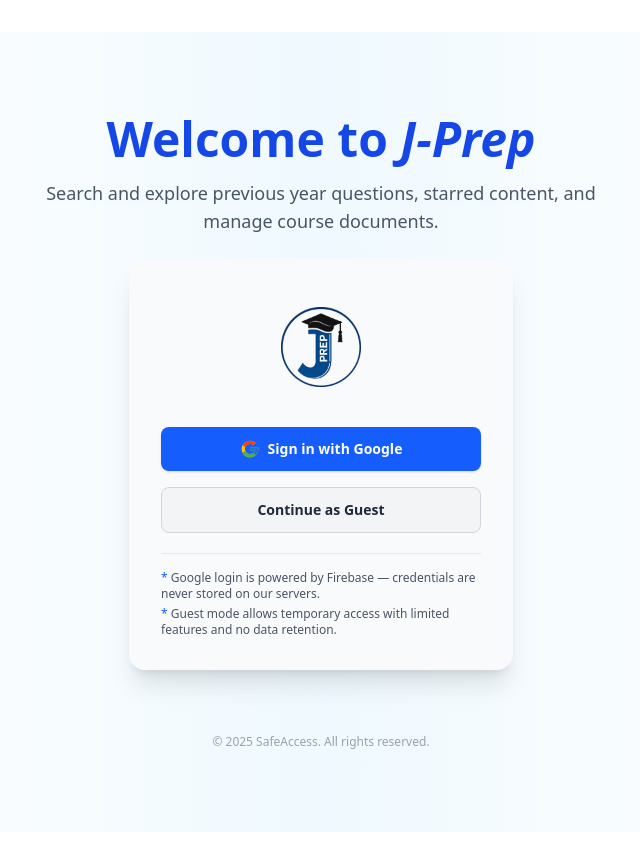
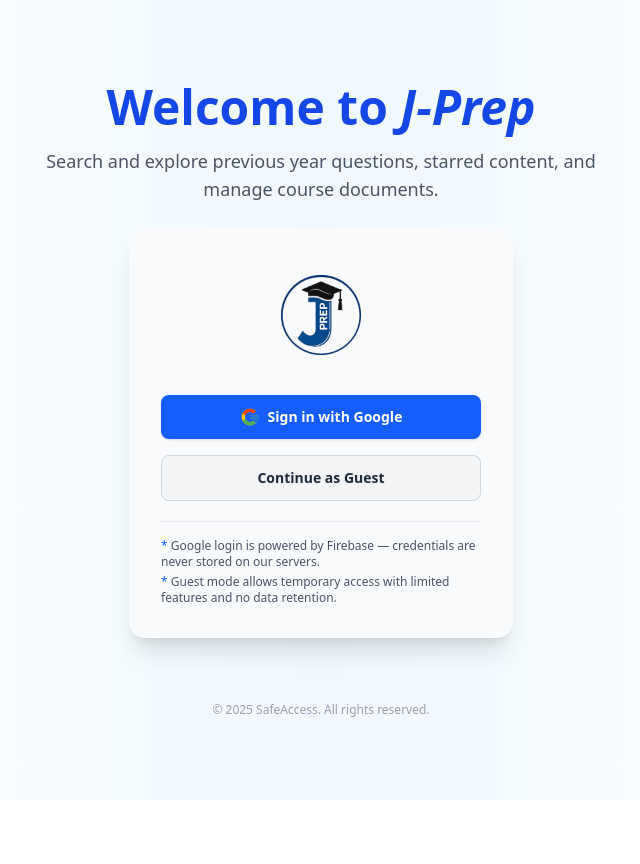
Before and after one commit to shreyshukla008/JPrep2025, a React (Vite) app: page /login in a window 1280 px wide. Shown: the whole page, without its empty margins (319-959 px from the left). After the commit the page ends 800 px from the top, so only its background shows below. Built offline with nearby package versions, Linux system fonts and the light colour scheme; no server answers.

Commit message:
fixed top padding bug

```diff
--- a/src/App.css
+++ b/src/App.css
@@ -1,7 +1,8 @@
 #root {
   max-width: 1280px;
   margin: 0 auto;
-  padding: 2rem;
+  padding-left: 2rem;
+  padding-right: 2rem;
 }
 /*
 .logo {
```
